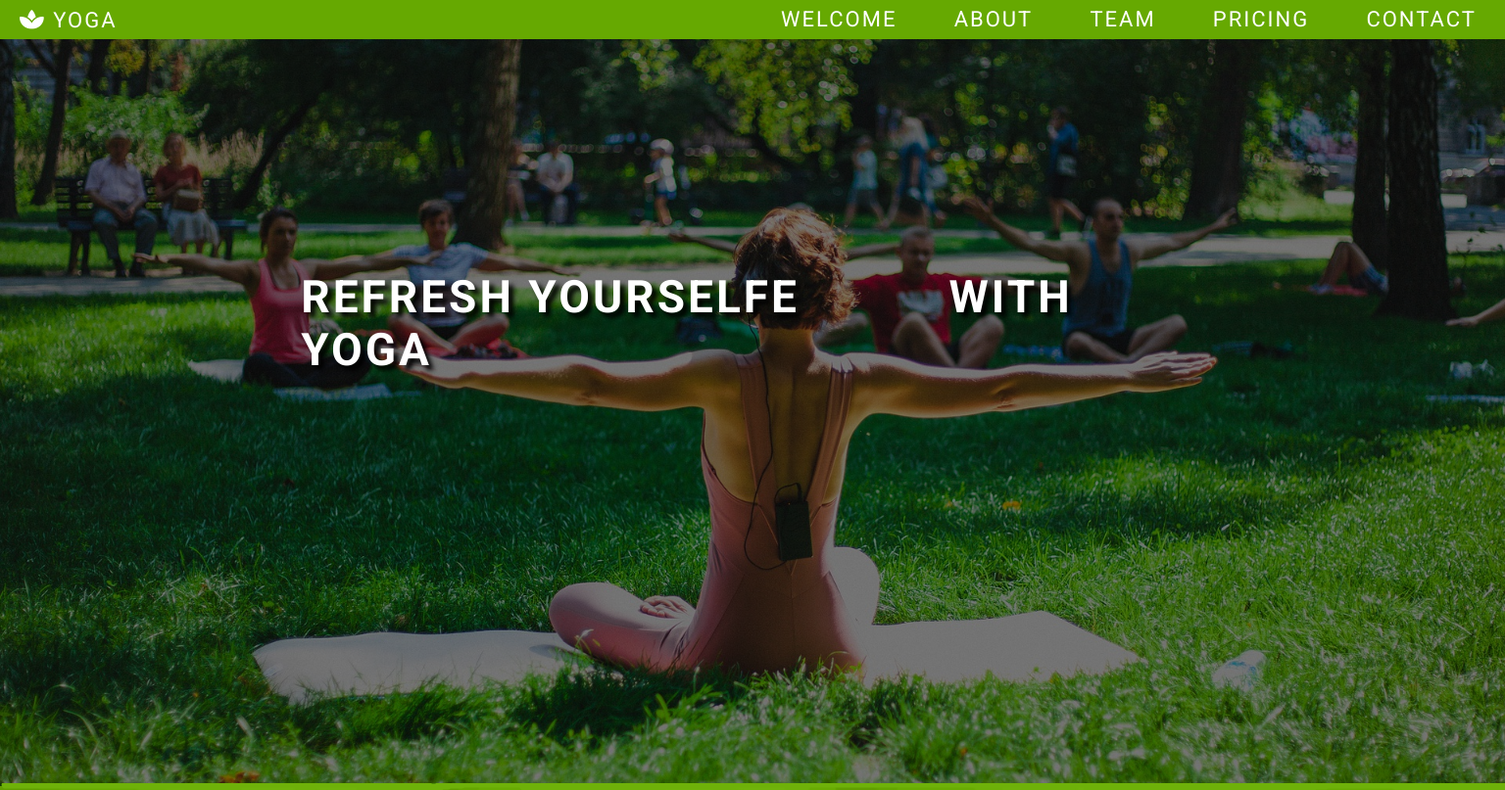
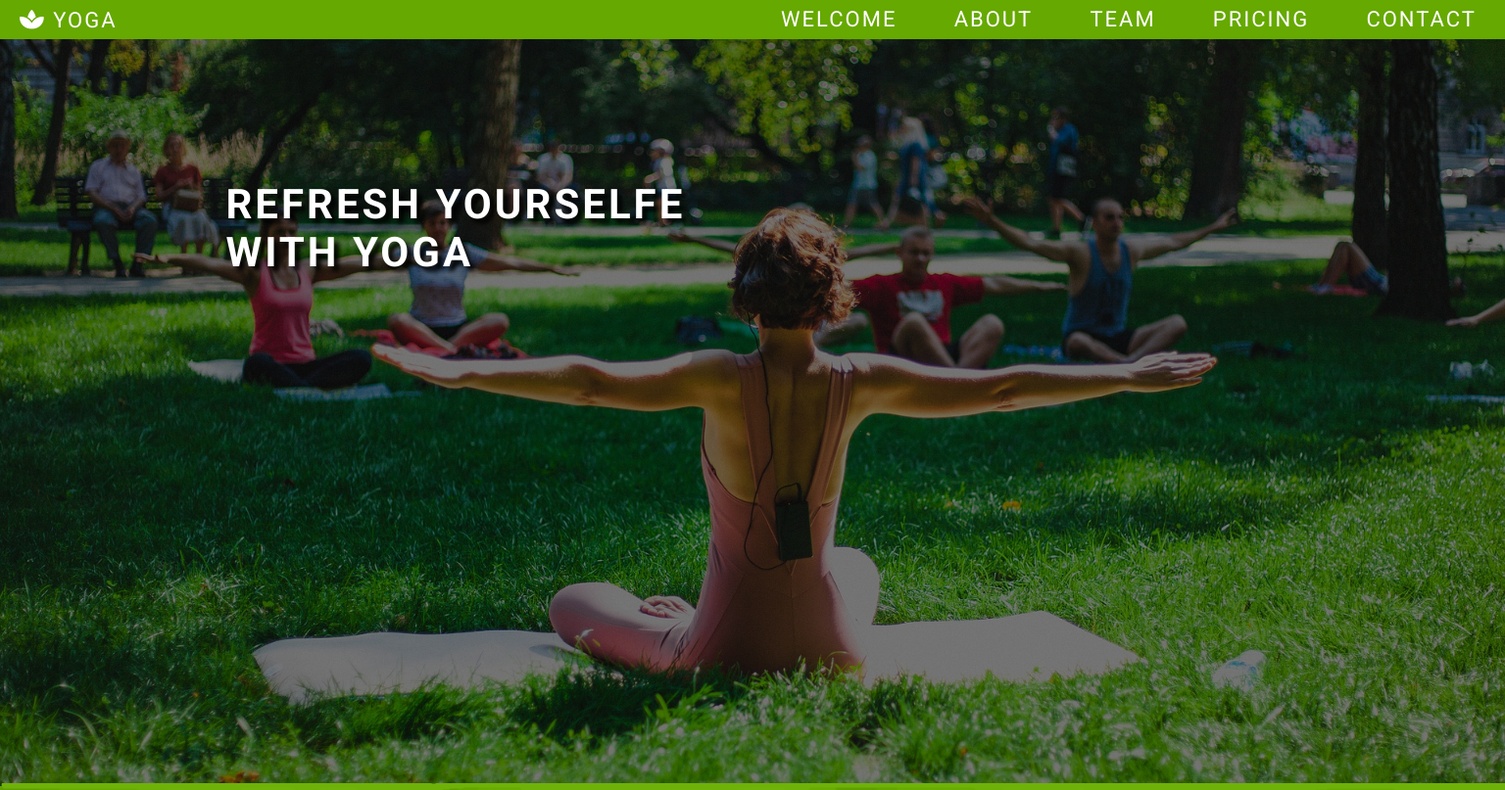
Before and after one commit to greg6589/yoga, a plain HTML site: page index.html in a window 1536 px wide. Shown: the top 807 px of the page at 98% size. Drawn offline with Linux system fonts and the light colour scheme.

Commit message:
min-width: 1360px header styles

```diff
--- a/style.css
+++ b/style.css
@@ -703,6 +703,16 @@ footer {
     .menu li a {
         font-size: 22px;
     }
+
+    header h1 {
+        padding: 12% 15%;
+        font-size: 42px;
+    }
+
+    header h1 span {
+        padding-right: 50%;
+    }
+
     .description {
         width: 50%;
     }
```
